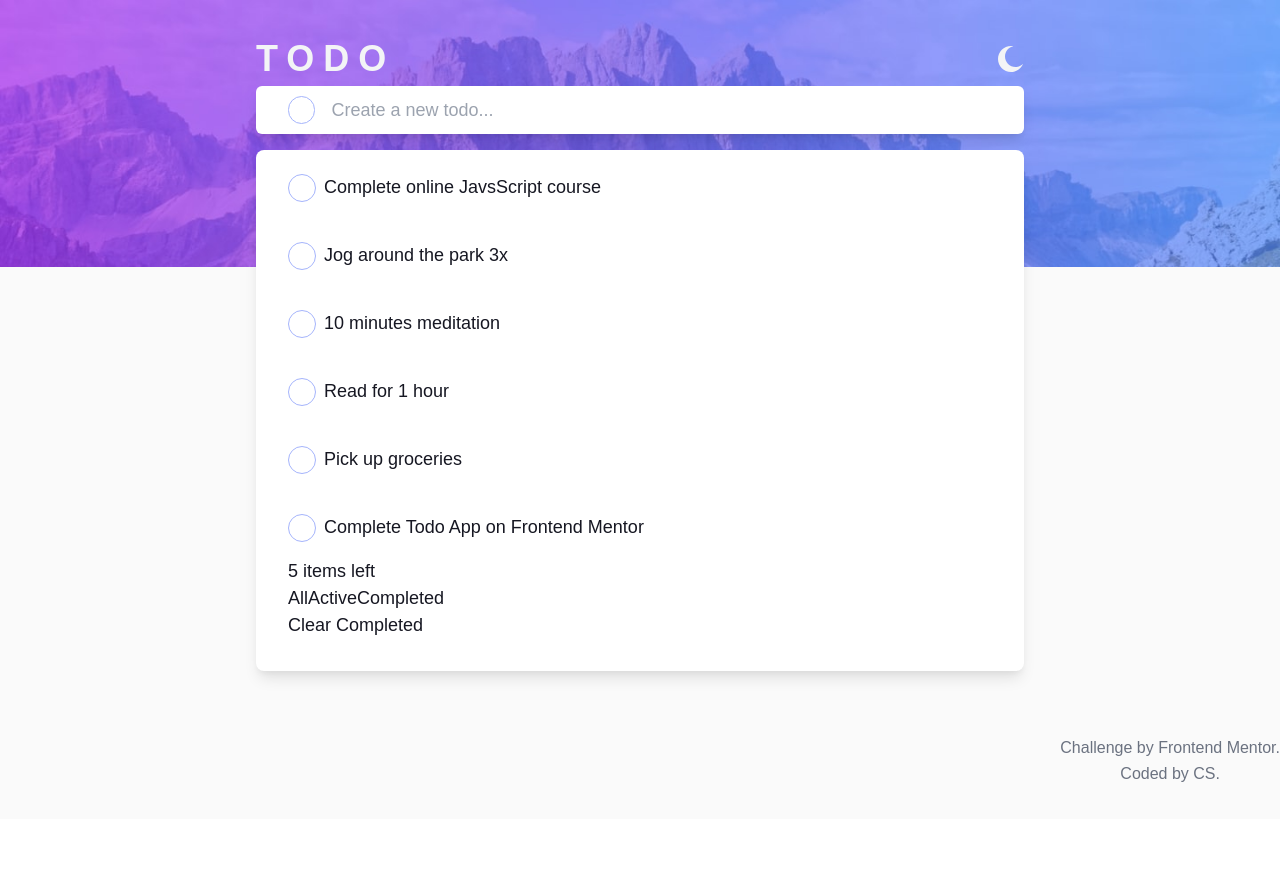
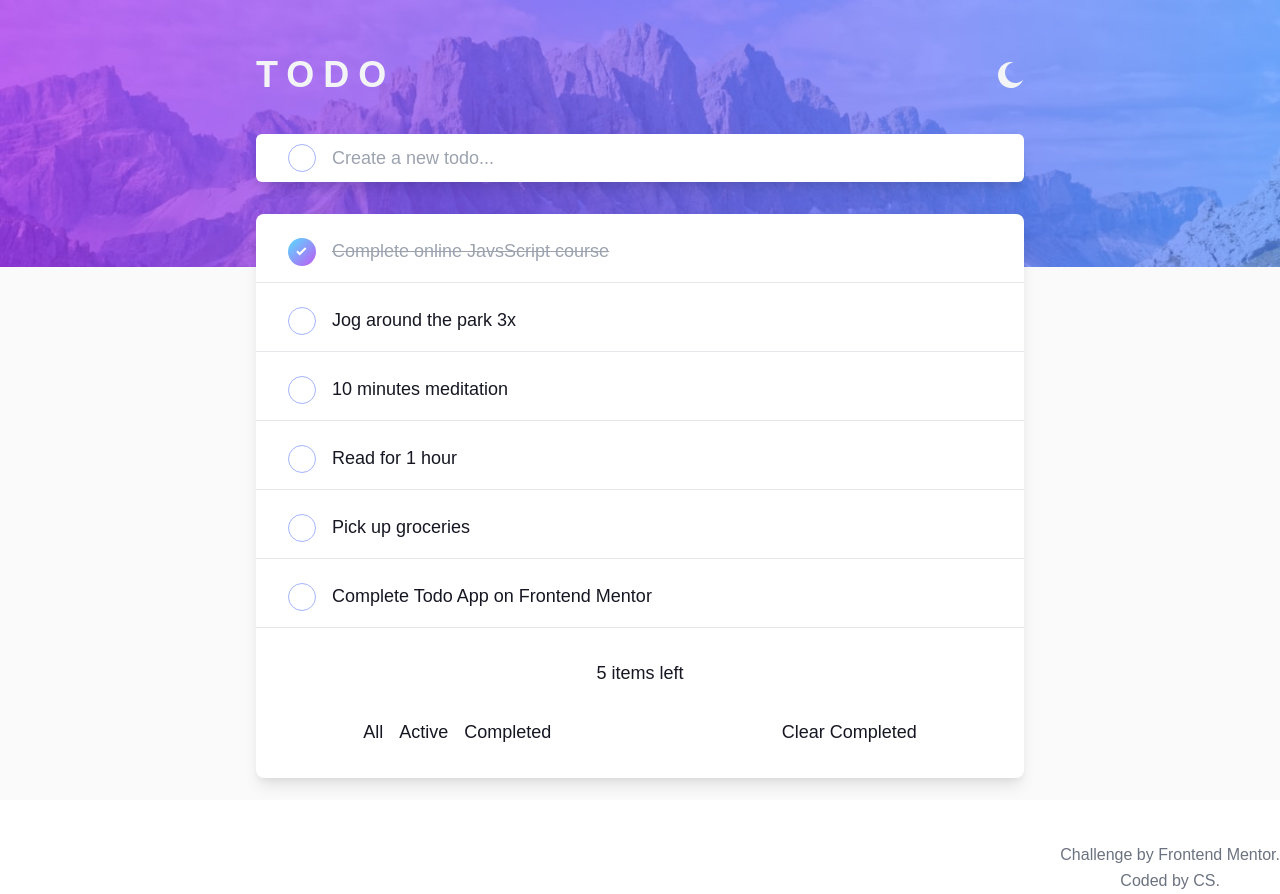
Before and after one commit to sccala/todo_redux, a React (Create React App) app: page / in a window 1280 px wide. Before the commit the page ends 819 px from the top, so only its background shows below. Built offline with nearby package versions, Linux system fonts and the light colour scheme.

Commit message:
fixed check mark and toggle

```diff
--- a/src/App.js
+++ b/src/App.js
@@ -37,8 +37,8 @@ function App() {
 
   return (
     <ThemeProvider initialTheme>
-      <div className='md:dark:bg-dark md:bg-light sm:bg-lightmobile sm:dark:bg-darkmobile w-full bg-no-repeat bg-contain bg-primary  mx-auto py-8'>
-        <div className='min-w-350 sm:w-4/5 md:w-3/5 lg:w-1/3 mx-auto my-0 content-center'>
+      <div className='md:dark:bg-dark md:bg-light sm:bg-lightmobile sm:dark:bg-darkmobile w-full h-screen bg-no-repeat bg-contain bg-primary mx-auto py-12'>
+        <div className='min-w-370 sm:w-11/12 md:w-3/5 lg:w-1/3 mx-auto my-0 content-center'>
           <div className='flex justify-between place-items-center'>
             <h1 className='text-gray-100 font-bold tracking-widest'>TODO</h1>
             <DarkModeToggle />
@@ -54,7 +54,6 @@ function App() {
         </div>
         <Footer />
       </div>
-
       {/* </div> */}
     </ThemeProvider>
   )
--- a/src/components/CheckIcon.js
+++ /dev/null
@@ -1,29 +0,0 @@
-import { useState } from 'react'
-
-
-
-export const IncompletedIcon = ({ onClick, className }) => {
-  const [CheckCompletedIcon, setCheckCompletedIcon] = useState(false)
-  const onClickCompletedIcon = () => {
-    setCheckCompletedIcon(prevState => !prevState)
-  }
-  return (
-    <>
-      {CheckCompletedIcon ? (
-        <button
-          className={`${className} py-2 px-2 mr-4  bg-check text-primary rounded-full w-7 h-7 sm:mt-0`}
-          onClick={onClickCompletedIcon}
-        >
-          <svg xmlns='http://www.w3.org/2000/svg' width='11' height='11'>
-            <path fill='none' stroke='#FFF' strokeWidth='2' d='M1 4.304L3.696 7l6-6' />
-          </svg>
-        </button>
-      ) : (
-        <button
-          className={`${className} py-2 px-2 mr-4 bg-transparent border border-indigo-300 hover:border-indigo-400 text-indigo-400 rounded-full sm:mt-0 w-7 h-7`}
-          onClick={onClickCompletedIcon}
-        ></button>
-      )}
-    </>
-  )
-}
--- a/src/components/TodoFilter.js
+++ b/src/components/TodoFilter.js
@@ -4,21 +4,21 @@ export const TodoFilter = ({ filterStatus, setFilterStatus }) => {
   }
 
   return (
-    <div className='flex w-full text-primary'>
+    <div className='flex  justify-between w-full text-primary'>
       <button
-        className={filterStatus === 'all' ? 'btn active' : 'btn'}
+        className={`${filterStatus === 'all' ? 'btn active' : 'btn'} pr-4`}
         onClick={() => handleClick('all')}
       >
         All
       </button>
       <button
-        className={filterStatus === 'active' ? 'btn active' : 'btn'}
+        className={`{filterStatus === 'active' ? 'btn active' : 'btn'} pr-4`}
         onClick={() => handleClick('active')}
       >
         Active
       </button>
       <button
-        className={filterStatus === 'completed' ? 'btn active' : 'btn'}
+        className={`{filterStatus === 'completed' ? 'btn active' : 'btn'} pr-4`}
         onClick={() => handleClick('completed')}
       >
         Completed
--- a/src/components/TodoForm.js
+++ b/src/components/TodoForm.js
@@ -1,12 +1,9 @@
 import { useState } from 'react'
-import { IncompletedIcon } from './CheckIcon'
 
 const generateId = array => {
   const ids = array.map(item => item.id)
   return Math.max(...ids) + 1
 }
-
-const onClickComplete = () => {}
 
 export const TodoForm = ({ todos, setTodos }) => {
   const [todoInput, setTodoInput] = useState('')
@@ -27,15 +24,18 @@ export const TodoForm = ({ todos, setTodos }) => {
   }
 
   return (
-    <div
-      className='items-center pl-8 h-12 flex bg-white dark:bg-secondary w-full rounded-md shadow-lg mb-4'
+    <form
+      className='items-center pl-8 h-12 flex bg-white dark:bg-secondary  rounded-md shadow-lg my-8'
       onSubmit={handleSubmit}
     >
-      <IncompletedIcon className={`align-middle`} onClick={onClickComplete} />
+      <label className='hidden' htmlFor='todoInput'>
+        Add New Todo
+      </label>
+      <button className='align-middle bg-transparent border border-indigo-300 hover:border-indigo-400 text-indigo-400 rounded-full sm:mt-0 w-7 h-7'></button>
       <input
         type='text'
         name='todo-input'
-        className='w-full bg-white dark:bg-secondary text-primary '
+        className='w-11/12 bg-white dark:bg-secondary text-primary px-4'
         id='todoInput'
         placeholder='Create a new todo...'
         value={todoInput}
@@ -44,6 +44,6 @@ export const TodoForm = ({ todos, setTodos }) => {
       <button className='hidden' type='submit'>
         Add
       </button>
-    </div>
+    </form>
   )
 }
--- a/src/components/TodoItem.js
+++ b/src/components/TodoItem.js
@@ -1,32 +1,50 @@
 // @ts-nocheck
 import { useState } from 'react'
-import { IncompletedIcon } from './CheckIcon'
 
 export const TodoItem = ({ todo, todos, setTodos }) => {
   const [mutableTodo, setMutableTodo] = useState(todo)
-  const classes = mutableTodo.completed === true ? 'completed' : ''
+
+  const classes = mutableTodo.completed ? 'line-through text-gray-400' : ''
+  const CompletedIcon = mutableTodo.completed
+    ? 'bg-check'
+    : 'bg-transparent border border-indigo-300 hover:border-indigo-400'
+    const CompletedCheck = mutableTodo.completed
+      ? (<svg xmlns='http://www.w3.org/2000/svg' width='11' height='11'>
+              <path fill='none' stroke='#FFF' strokeWidth='2' d='M1 4.304L3.696 7l6-6' />
+            </svg>)
+      : ''
 
   const toggleCompleted = () => {
     setMutableTodo({ ...mutableTodo, completed: !mutableTodo.completed })
+
     const updatedTodos = todos.map(item =>
       item.id === todo.id ? { ...item, completed: !item.completed } : item
     )
     setTodos(updatedTodos)
   }
-  const checkIcon =
-    mutableTodo.completed === true ? <IncompletedIcon onClick={toggleCompleted} /> : ''
+
 
   return (
     <>
-      <li className={`${classes} py-4`}>
+      <li className={`${classes} text-primary py-4 px-8 border-b-0 dark:border-gray-700`}>
         <label className='hidden' htmlFor={`todoCheckbox-${todo.id}`}>
           Completed Checkbox
         </label>
-        <div className='flex '>
-          <div className='pt-2 flex'>
-            <IncompletedIcon className='mr-2' onClick={checkIcon} />
-            <p className=''>{mutableTodo.content}</p>
-          </div>
+        <input
+          id={`todoCheckbox-${todo.id}`}
+          type='checkbox'
+          name='completed-checkbox'
+          defaultChecked={mutableTodo.completed}
+          className='hidden'
+        />
+        <div className='pt-2 flex'>
+          <button
+            className={`${CompletedIcon} py-2 px-2 mr-4 text-indigo-400 rounded-full sm:mt-0 w-7 h-7`}
+            onClick={toggleCompleted}
+          >
+            {CompletedCheck}
+          </button>
+          <p>{mutableTodo.content}</p>
         </div>
       </li>
     </>
--- a/src/components/TodoList.js
+++ b/src/components/TodoList.js
@@ -20,9 +20,9 @@ export const TodoList = ({ todos, setTodos, filteredTodos, filterStatus, setFilt
 
   return (
     <>
-      <section className='bg-white dark:bg-secondary text-primary pb-8 px-8 shadow-lg rounded-lg'>
+      <section className='bg-white dark:bg-secondary text-primary pb-8  shadow-lg rounded-lg'>
         {filteredTodos.length < 1 ? (
-          <p className='info-text'>There's no {textPlacer}</p>
+          <p className='p-8 text-center border-b'>There's no {textPlacer}</p>
         ) : (
           <ul className=''>
             {filteredTodos.map(todo => (
@@ -30,28 +30,19 @@ export const TodoList = ({ todos, setTodos, filteredTodos, filterStatus, setFilt
             ))}
           </ul>
         )}
+        <div className='w-full my-8 mx-auto text-center'>{leftTodoCount} items left</div>
 
-        <div className='todo-filter-control'>
-          <div className='todos-count'>{leftTodoCount} items left</div>
-
+        <div className='w-full flex justify-around mx-auto'>
           <div className='control-btn group filter-control-for-desktop'>
             <TodoFilter filterStatus={filterStatus} setFilterStatus={setFilterStatus} />
           </div>
-
           <div className='control-btn'>
-            <button className='btn' onClick={clearCompletedTodos}>
+            <button className='btn items-end' onClick={clearCompletedTodos}>
               Clear Completed
             </button>
           </div>
         </div>
       </section>
-
-      {/* For Mobile
-      <section className='filter-control-for-mobile'>
-        <div className='control-btn group'>
-          <TodoFilter filterStatus={filterStatus} setFilterStatus={setFilterStatus} />
-        </div>
-      </section> */}
     </>
   )
 }
--- a/src/index.css
+++ b/src/index.css
@@ -16,7 +16,8 @@
   --color-bg-tertiary: hsl(233, 11%, 84%);
   --color-text-primary: hsl(235, 21%, 11%);
   --color-text-secondary: hsl(235, 24%, 19%);
-  --color-text-accent: hsl(236, 9%, 61%);
+  --color-text-tertiary: hsl(240, 10%, 15%);
+  --color-text-accent: hsl(236, 20%, 46%);
 }
 
 .dark {
@@ -25,7 +26,8 @@
   --color-bg-tertiary: hsl(234, 39%, 85%);
   --color-text-primary: hsl(0, 0%, 98%);
   --color-text-secondary: hsl(236, 33%, 92%);
-  --color-text-accent: hsl(234, 11%, 52%);
+  --color-text-tertiary: hsl(235, 11%, 78%);
+  --color-text-accent: hsl(233, 31%, 46%);
 }
 
 
@@ -42,16 +44,6 @@ h1{
   font-size: 36px;
 }
 
-/* .form-control form {
-  width: 100%;
-} */
-/* .form-control form label,
-#submitNewTodo {
-  display: none;
-} */
-
-
-
 input.middle:focus {
     outline-width: 0;
 }
--- a/tailwind.config.js
+++ b/tailwind.config.js
@@ -4,7 +4,6 @@ module.exports = {
   mode: 'jit',
   purge: ['./src/**/*.{js,jsx,ts,tsx}', './src/components/*.{js,jsx}', './public/index.html'],
   darkMode: 'class',
-
   theme: {
     letterSpacing: {
       tightest: '-.075em',
@@ -15,7 +14,7 @@ module.exports = {
     },
     borderWidth: {
       DEFAULT: '1px',
-      0: '0',
+      0: '0.5px',
       2: '2px',
       3: '3px',
       4: '4px',
@@ -58,6 +57,7 @@ module.exports = {
         primary: 'var(--color-text-primary)',
         secondary: 'var(--color-text-secondary)',
         tertiary: 'var(--color-bg-tertiary)',
+        accent: 'var(--color-bg-accent)',
       },
       container: {
         padding: {
```
